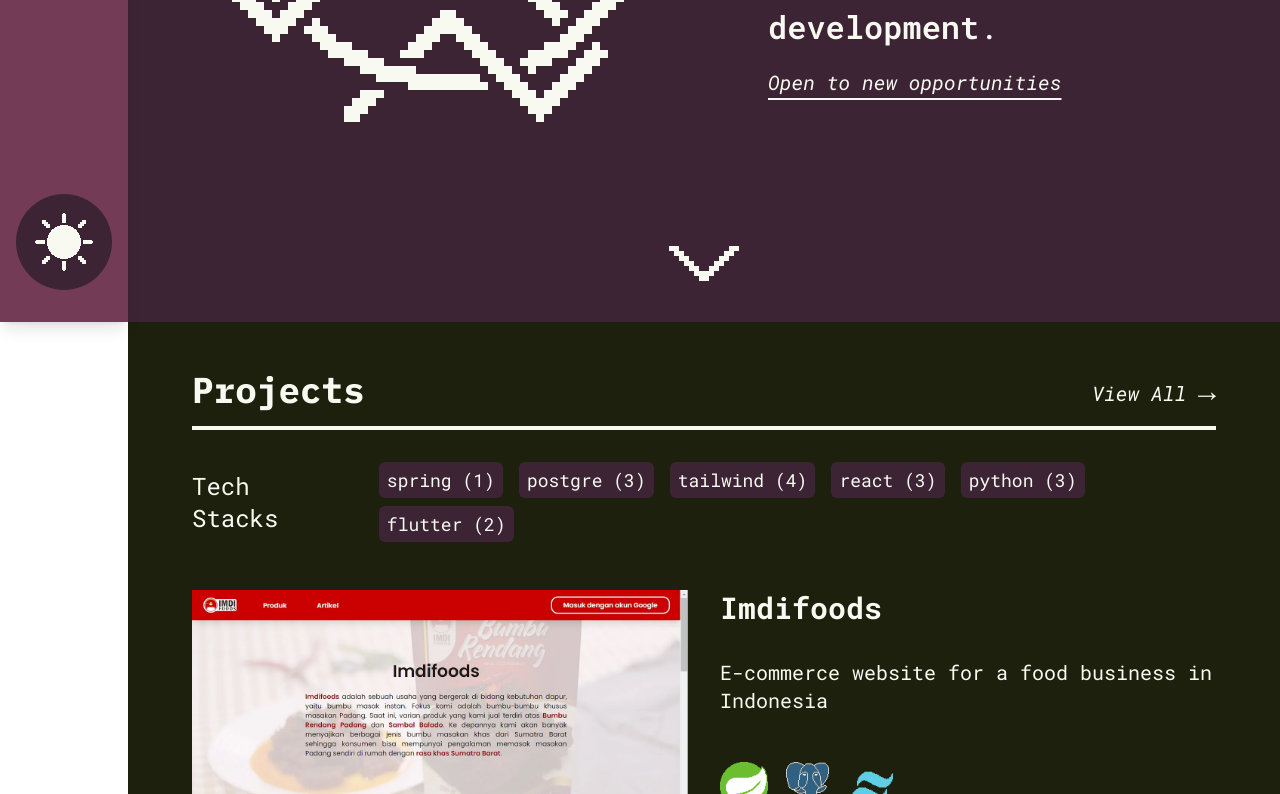
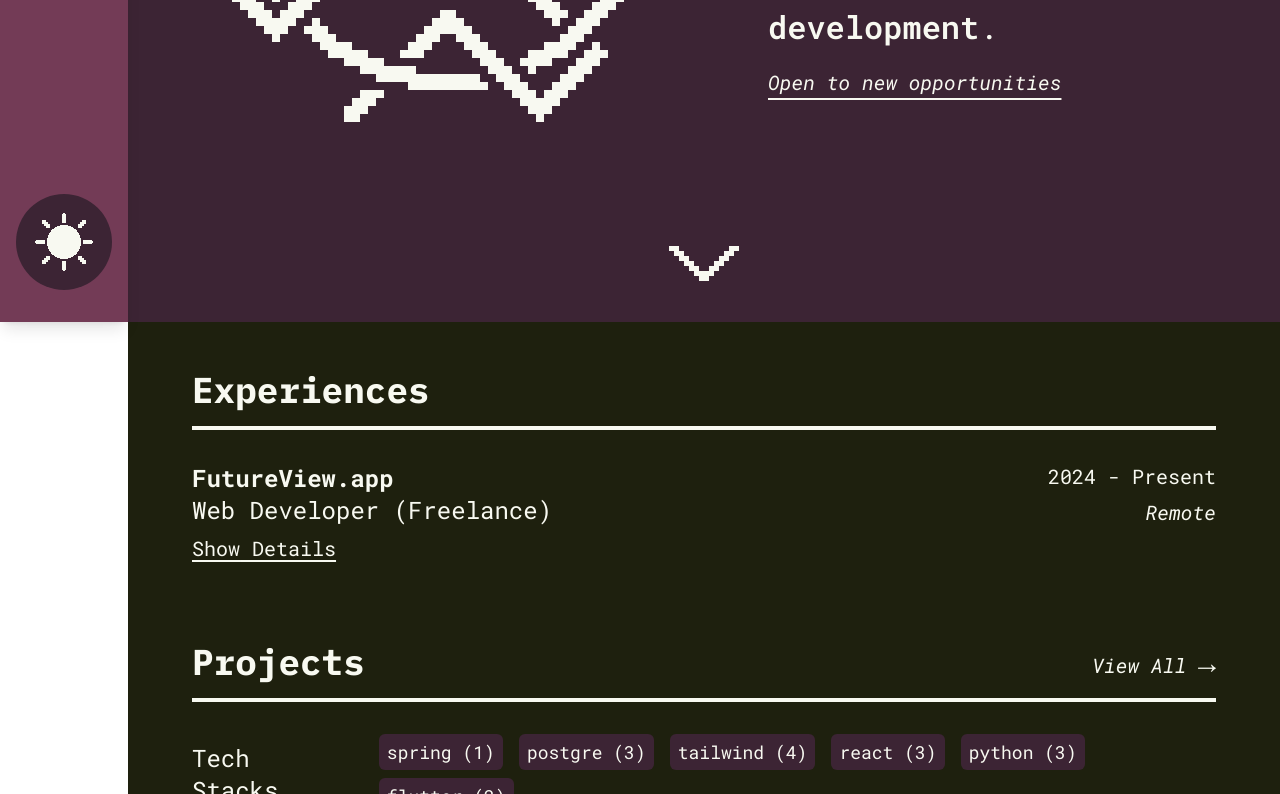
Before and after one commit to ana117/ana117.github.io, a SvelteKit app: page / in a window 1280 px wide. Shown: the part 478-1272 px from the top of the page. Built offline with nearby package versions, Linux system fonts and the light colour scheme.

Commit message:
Add experience page

```diff
--- /dev/null
+++ b/src/lib/components/Experiences.svelte
@@ -0,0 +1,42 @@
+<script>
+    import { slide } from "svelte/transition";
+    import Link from "./Link.svelte";
+
+    let expanded = false;
+
+	function clickHandler() {
+		expanded = !expanded
+	}
+</script>
+<section id="experiences" class="p-[1rem] md:px-[4rem] md:py-[2rem] divide-y-4 divide-accent dark:bg-black dark:text-secondary dark:divide-secondary">
+    <header class="flex items-center justify-between">
+        <h2 class="font-bold text-3xl md:text-4xl py-[1rem]">Experiences</h2>
+    </header>
+
+    <div class="flex flex-col gap-[1rem] pt-[2rem] w-full text-text text-lg md:text-xl">
+        <div class="flex flex-col w-full gap-[0.5rem]">
+            <div class="flex flex-col lg:flex-row justify-between">
+                <div>
+                    <h3 class="text-xl md:text-2xl font-bold">FutureView.app</h3>
+                    <h3 class="text-xl md:text-2xl">Web Developer (Freelance)</h3>
+                </div>
+                <div class="flex lg:flex-col justify-between lg:text-end">
+                    <p>2024 - Present</p>
+                    <p class="italic">Remote</p>
+                </div>
+            </div>
+            <button type="button" on:click={clickHandler} class="w-fit underline underline-offset-4 decoration-accent dark:decoration-secondary hover:bg-accent hover:text-white hover:dark:bg-secondary hover:dark:text-black duration-500 transition-all origin-bottom" aria-expanded={expanded}>
+                {expanded ? "Hide" : "Show"} Details
+            </button>
+            {#if expanded}
+            <ul transition:slide class="list-disc list-inside">
+                <li>Designed, developed, and managed the website for <Link text="FutureView.app" rel="https://futureview.app" target="_blank"/>.</li>
+                <li>Converted spreadsheet data into dedicated web pages.</li>
+                <li>Implemented PayPal payment gateway for monetization purposes.</li>
+                <li>Successfully migrated data from the previous website to the new platform.</li>
+                <li>Achieved a significant increase in viewership within the first week of relaunch.</li>
+            </ul>
+            {/if}
+        </div>
+    </div>
+</section>
--- a/src/routes/+page.svelte
+++ b/src/routes/+page.svelte
@@ -2,10 +2,11 @@
     import Hero from "$lib/components/Hero.svelte";
     import ProjectsList from "$lib/components/ProjectsList.svelte";
     import Contact from "$lib/components/Contact.svelte";
+    import Experiences from "$lib/components/Experiences.svelte";
 </script>
 
 <svelte:head>
-    <title>Ahmad Naufan</title>
+    <title>ana117 | Ahmad Naufan</title>
     <link rel="icon" href="/favicon.ico" sizes="any">
     <link rel="icon" href="/favicon.svg" type="image/svg+xml" sizes="any">
 
@@ -16,6 +17,7 @@
 <Hero/>
 
 <div id="content" class="min-h-screen">
+    <Experiences/>
     <ProjectsList displayCount="3" showDescription={false}/>
 
     <Contact/>
```
Also changed, not shown: static/assets/futureview/futureview-1-mobile.webp (added), static/assets/futureview/futureview-1.webp (added).
